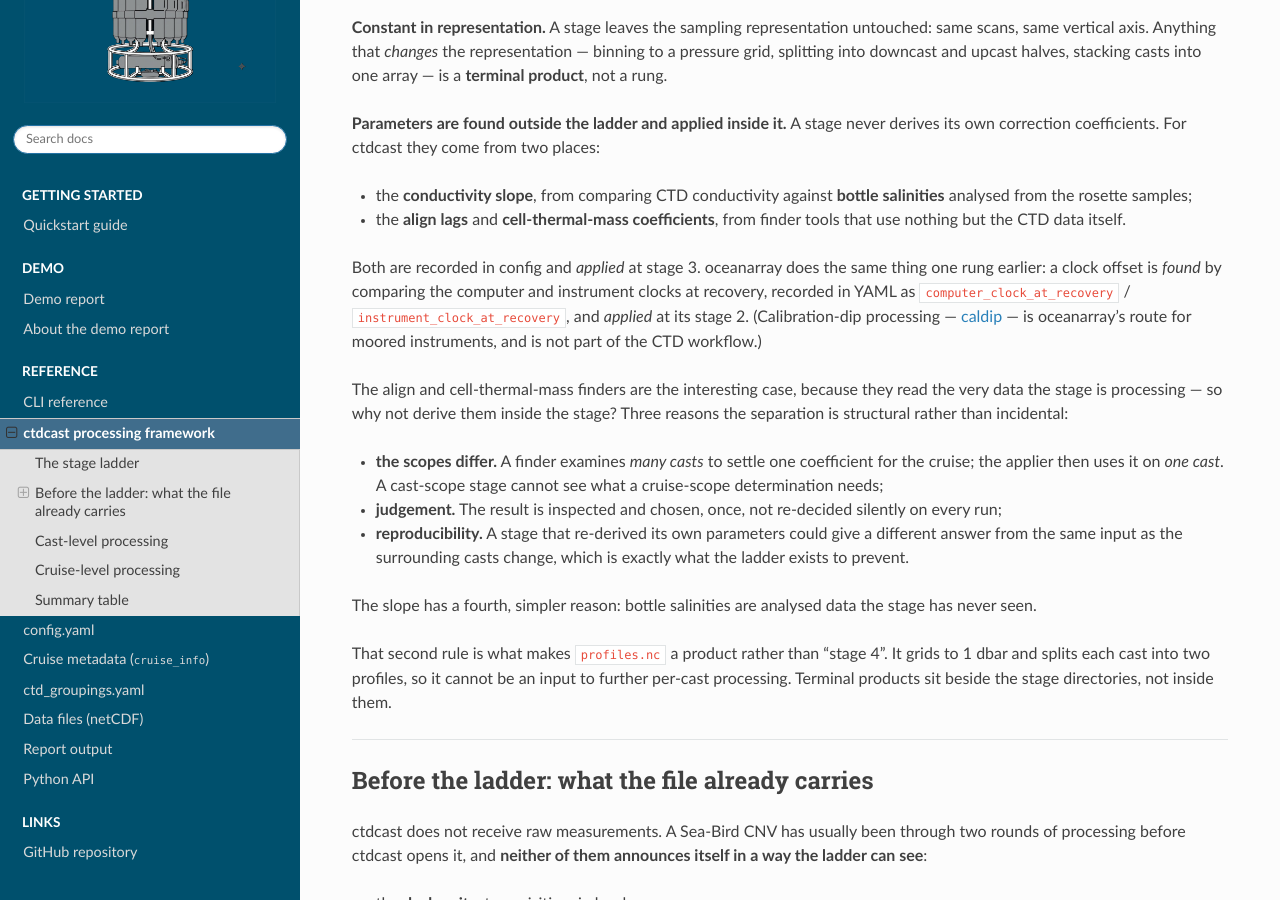
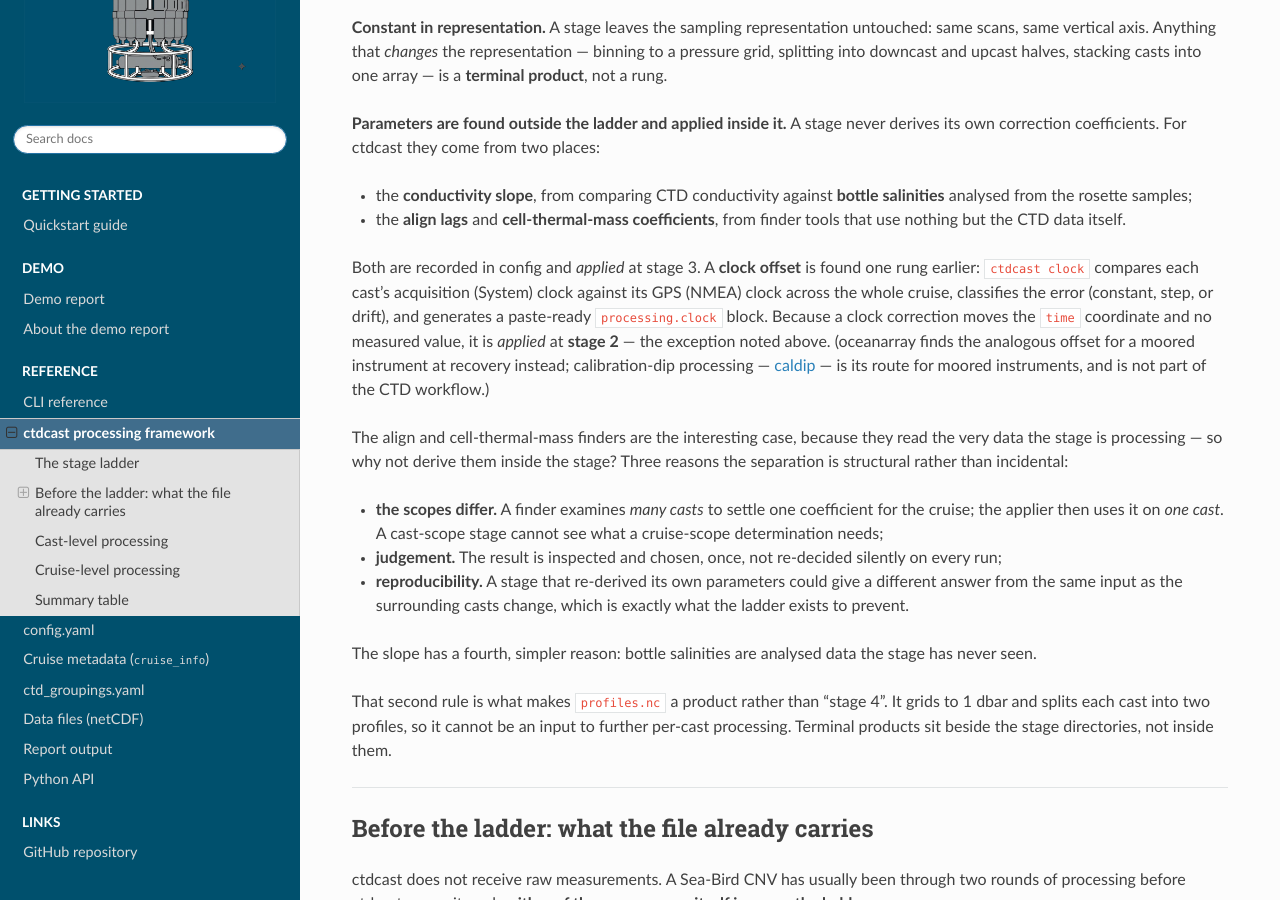
Before and after one commit to ocean-uhh/ctdcast, a Sphinx documentation site: the page built from docs/source/processing_framework.rst, in a window 1280 px wide and 900 px high, scrolled down 1047 px. Built offline with Sphinx 7.4.7 and the Read the Docs theme 3.1.0, drawn with Linux system fonts in a browser that asks for light colours.

Commit message:
fix: copilot review

```diff
--- a/docs/source/processing_framework.rst
+++ b/docs/source/processing_framework.rst
@@ -66,13 +66,15 @@ derives its own correction coefficients. For ctdcast they come from two places:
 - the **align lags** and **cell-thermal-mass coefficients**, from finder tools
   that use nothing but the CTD data itself.
 
-Both are recorded in config and *applied* at stage 3. oceanarray does the same
-thing one rung earlier: a clock offset is *found* by comparing the computer and
-instrument clocks at recovery, recorded in YAML as
-``computer_clock_at_recovery`` / ``instrument_clock_at_recovery``, and *applied*
-at its stage 2. (Calibration-dip processing —
-`caldip <https://github.com/ocean-uhh/caldip>`_ — is oceanarray's route for moored
-instruments, and is not part of the CTD workflow.)
+Both are recorded in config and *applied* at stage 3. A **clock offset** is found
+one rung earlier: ``ctdcast clock`` compares each cast's acquisition (System) clock
+against its GPS (NMEA) clock across the whole cruise, classifies the error
+(constant, step, or drift), and generates a paste-ready ``processing.clock`` block.
+Because a clock correction moves the ``time`` coordinate and no measured value, it
+is *applied* at **stage 2** — the exception noted above. (oceanarray finds the
+analogous offset for a moored instrument at recovery instead; calibration-dip
+processing — `caldip <https://github.com/ocean-uhh/caldip>`_ — is its route for
+moored instruments, and is not part of the CTD workflow.)
 
 The align and cell-thermal-mass finders are the interesting case, because they
 read the very data the stage is processing — so why not derive them inside the
```
Also changed, not shown: 4 other files.
